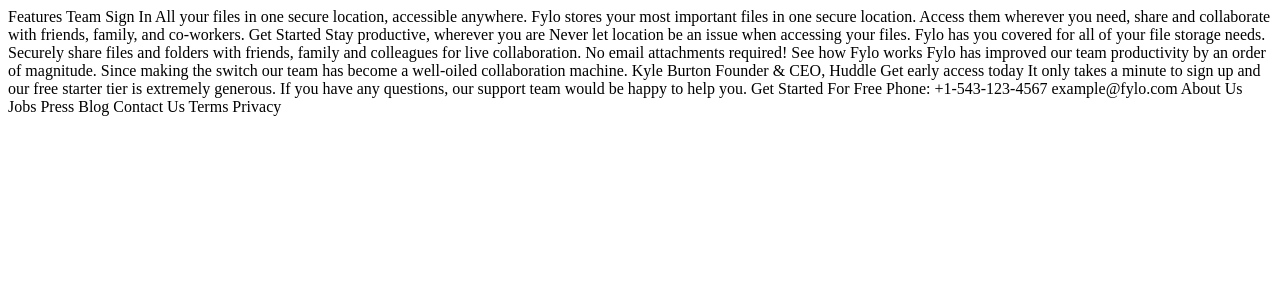
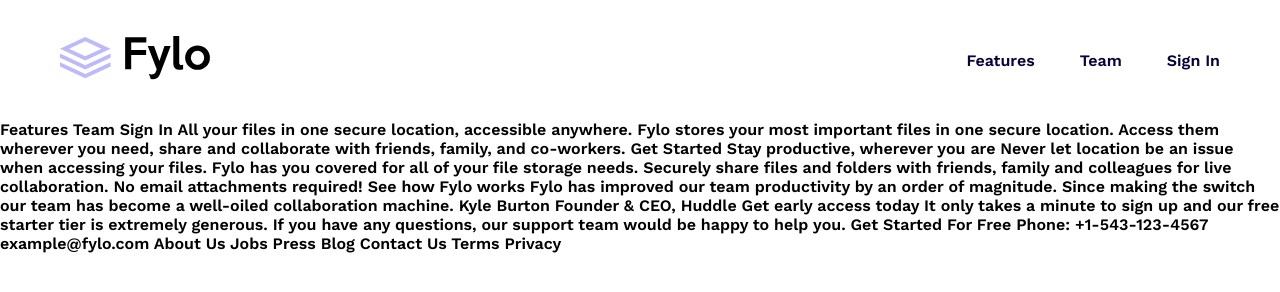
Before and after one commit to SajeedAninda/Fylo-Landing-Page-Sajeed, a plain HTML site: page index.html in a window 1280 px wide. Drawn offline with nearby package versions, Linux system fonts and the light colour scheme.

Commit message:
After Creating Navbar

```diff
--- a/index.html
+++ b/index.html
@@ -5,14 +5,66 @@
   <meta charset="UTF-8">
   <meta name="viewport" content="width=device-width, initial-scale=1.0">
   <!-- displays site properly based on user's device -->
-
+  <link rel="preconnect" href="https://fonts.googleapis.com">
+  <link rel="preconnect" href="https://fonts.gstatic.com" crossorigin>
+  <link
+    href="https://fonts.googleapis.com/css2?family=Epilogue:wght@500;700&family=Hanken+Grotesk:wght@500;700;800&family=Inter:wght@400;700;800&family=Lato:wght@400;700;900&family=Open+Sans:wght@400;600;700;800&family=Raleway:wght@400;600;700;800&family=Roboto:wght@400;700;900&family=Work+Sans:wght@600;700;800;900&display=swap"
+    rel="stylesheet">
   <link rel="icon" type="image/png" sizes="32x32" href="./images/favicon-32x32.png">
-
+  <link rel="stylesheet" href="styles/style.css">
   <title>Fylo landing page with two column layout</title>
 
 </head>
 
 <body>
+  <header>
+    <!-- HEADER SECTION  -->
+    <nav>
+      <!-- NAV SECTION  -->
+      <div class="nav-section">
+        <div class="nav-logo">
+          <img src="images/logo.svg" alt="">
+        </div>
+        <div class="nav-menu">
+          <ul>
+            <li><a href="#">Features</a></li>
+            <li><a href="#">Team</a></li>
+            <li><a href="#">Sign In</a></li>
+          </ul>
+        </div>
+      </div>
+    </nav>
+  </header>
+
+
+
+
+
+
+
+
+
+
+
+
+
+
+
+
+
+
+
+
+
+
+
+
+
+
+
+
+
+
 
   Features
   Team
--- /dev/null
+++ b/styles/style.css
@@ -0,0 +1,43 @@
+* {
+    margin: 0;
+    padding: 0;
+    box-sizing: border-box;
+    font-family: 'Epilogue', sans-serif;
+    font-family: 'Hanken Grotesk', sans-serif;
+    font-family: 'Inter', sans-serif;
+    font-family: 'Lato', sans-serif;
+    font-family: 'Open Sans', sans-serif;
+    font-family: 'Raleway', sans-serif;
+    font-family: 'Roboto', sans-serif;
+    font-family: 'Work Sans', sans-serif;
+}
+
+/* NAV SECTION  */
+.nav-section{
+    height: 15vh;
+    display: flex;
+    justify-content: space-between;
+    padding: 0px 60px 0px 60px;
+    align-items: center;
+
+}
+.nav-section .nav-logo img{
+    width: 150px;
+    cursor: pointer;
+}
+.nav-section .nav-menu ul{
+    display: flex;
+    list-style: none;
+}
+.nav-section .nav-menu ul li{
+    margin-left: 45px;
+}
+.nav-section .nav-menu ul li a{
+    text-decoration: none;
+    color: hsl(243, 87%, 12%);
+    font-weight: normal;
+}
+.nav-section .nav-menu ul li a:hover{
+    color: hsl(238, 22%, 44%);
+    transition: 0.2s;
+}
```
